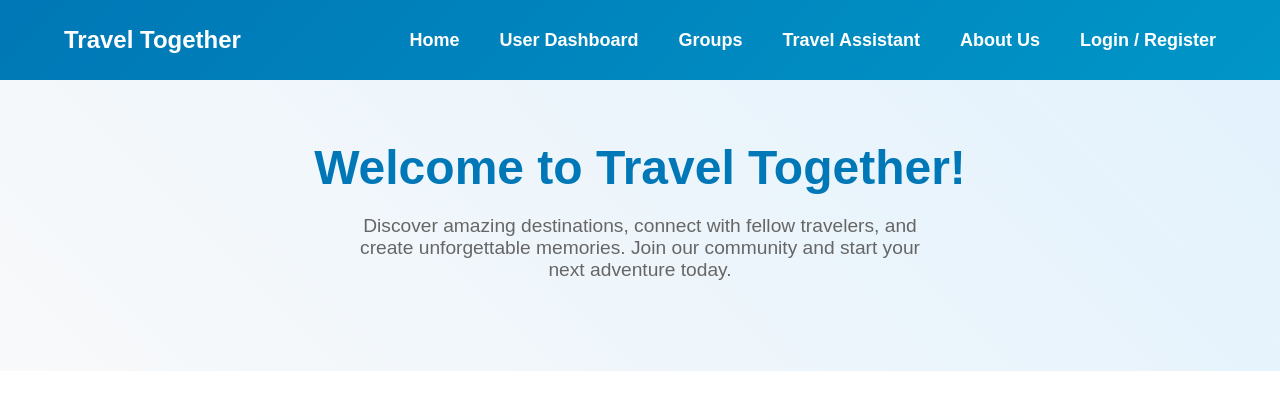
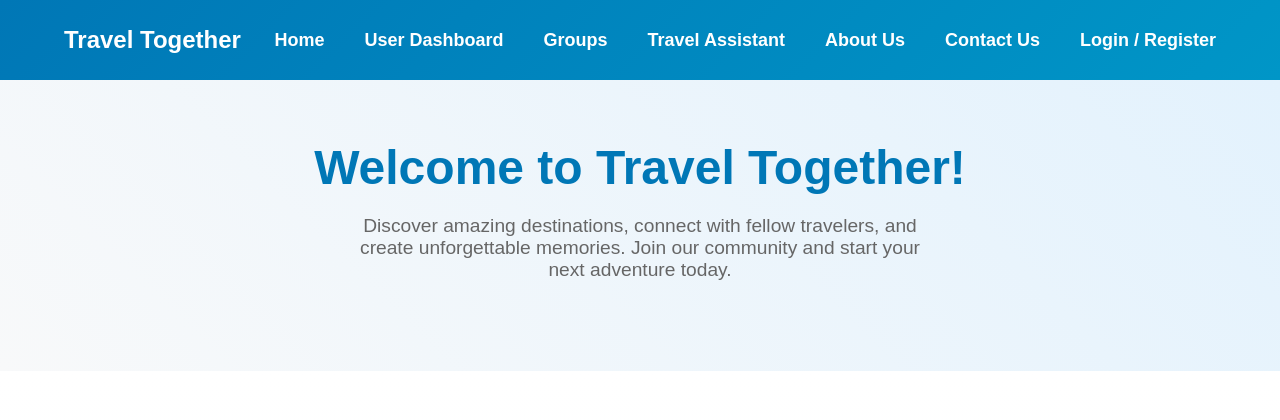
Before and after one commit to Dev-saxena11/mini_project, a Flask app: page / in a window 1280 px wide. Shown: the top 420 px of the page. Run offline with Flask 3, Linux system fonts and the light colour scheme.

Commit message:
option chnage
maine ek naya option add kiya h contact us ka

```diff
--- a/templates/about.html
+++ b/templates/about.html
@@ -18,6 +18,7 @@
             <a href="/travel">Travel Assistant</a>
             <a href="/about">About Us</a>
 
+
         </nav>
         <div class="menu-toggle" id="menu-toggle">
             <div class="bar"></div>
--- a/templates/home.html
+++ b/templates/home.html
@@ -17,6 +17,8 @@
             <a href="/groups">Groups</a>
             <a href="/travel">Travel Assistant</a>
             <a href="/about">About Us</a>
+            <a href="/contact">Contact Us</a>
+
             {% if username %}
                <span style="margin-left: 15px;">👋 Hello, {{ username }}</span>
                <a href="/logout">Logout</a>
```
